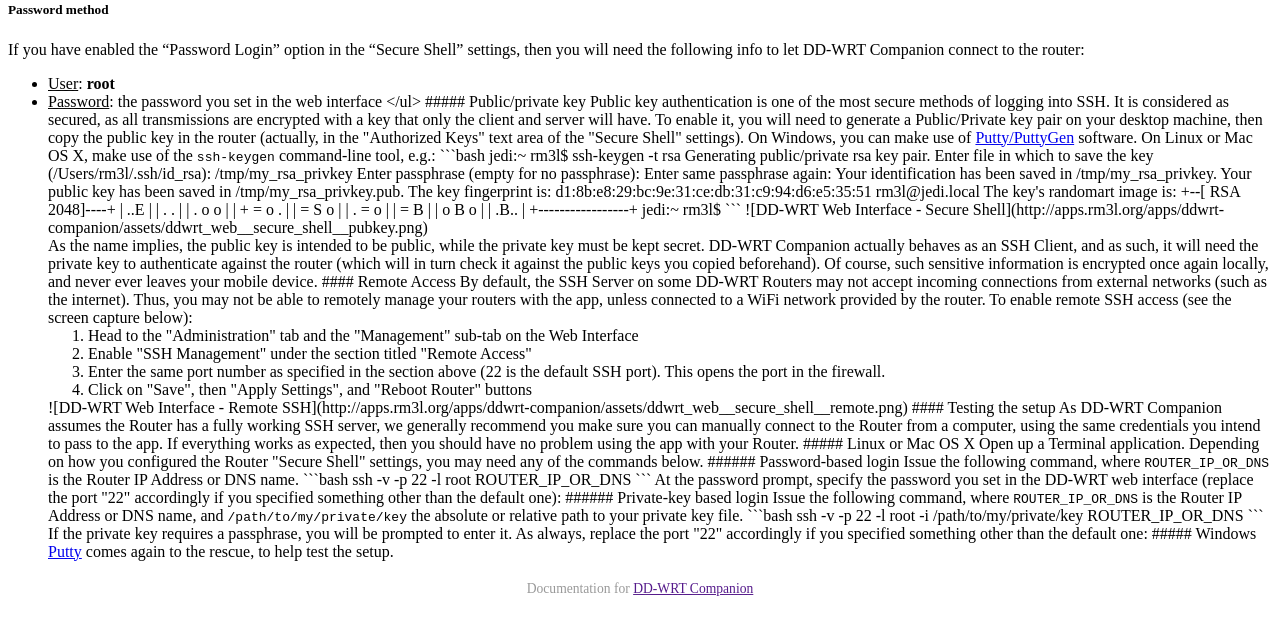
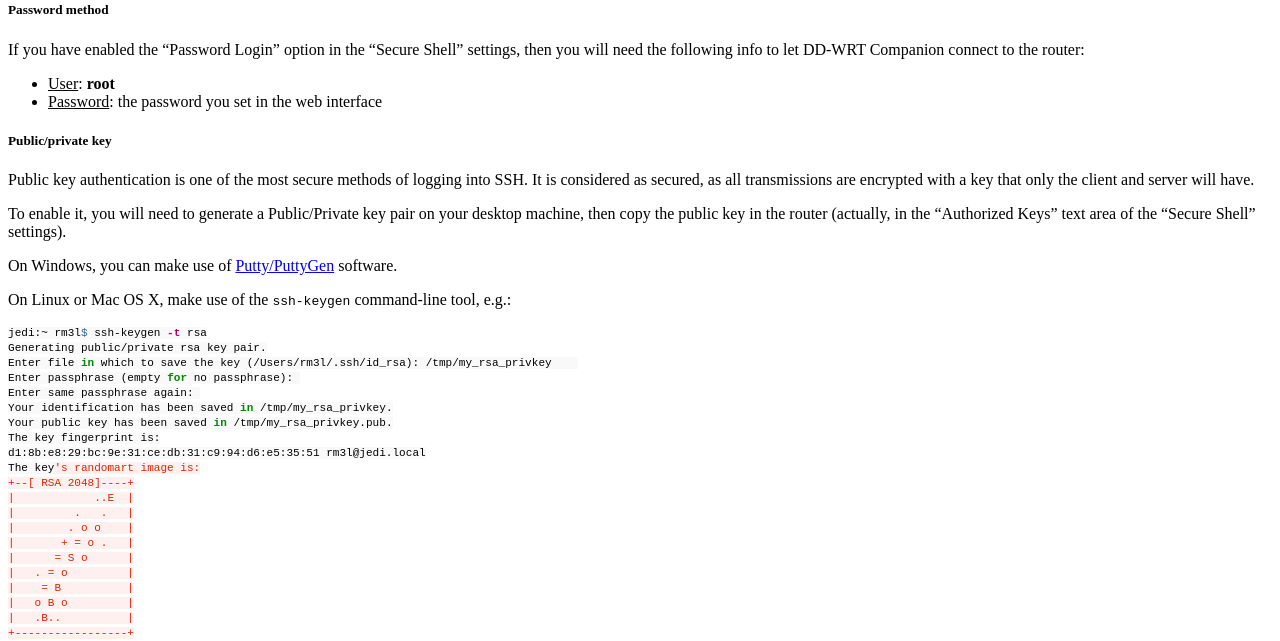
Before and after one commit to lemra-org/help.ddwrt-companion.app, a Jekyll site: the page built from _posts/2015-05-21-prerequisites.md, in a window 1280 px wide and 1400 px high, scrolled down 2325 px. Shown: the part 167-808 px from the top of the window. Built offline with Jekyll 4.4.1, drawn with Linux system fonts in a browser that asks for light colours; comment, search, counter and statistics services are not loaded; a style sheet for code colours, icons or effects is not loaded; before the commit the page ends 3109 px from its top, so only the background shows below that; some of the changed text lies outside the part shown.

Commit message:
Fix rendering issue due to malformed HTML line

```diff
--- a/_posts/2015-05-21-prerequisites.md
+++ b/_posts/2015-05-21-prerequisites.md
@@ -81,7 +81,7 @@ Finish by scrolling down to the bottom of the page. Then click on "Save", then "
 If you have enabled the "Password Login" option in the "Secure Shell" settings, then you will need the following info to let DD-WRT Companion connect to the router:
 <ul>
 <li><u>User</u>: <b>root</b></li>
-<li><u>Password</u>: the password you set in the web interface
+<li><u>Password</u>: the password you set in the web interface</li>
 </ul>
 
 ##### Public/private key
```
Also changed, not shown: _pages/prerequisites.md (+1 -1 lines).
